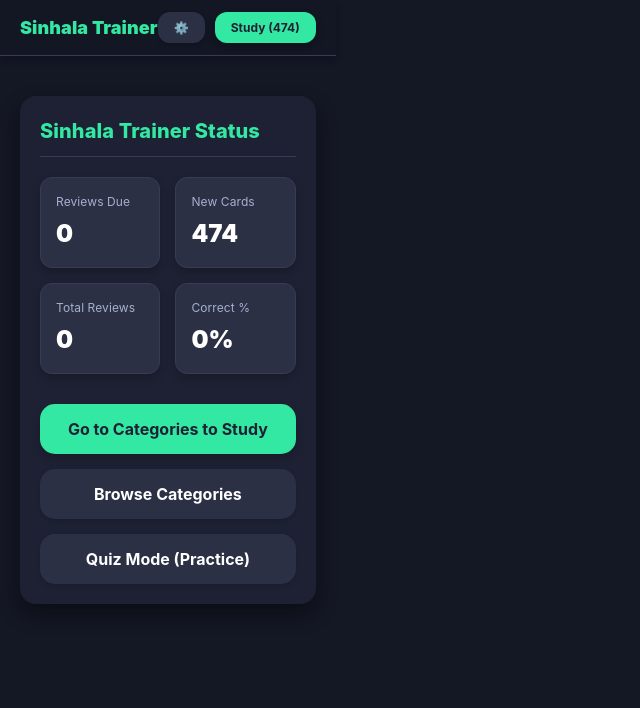
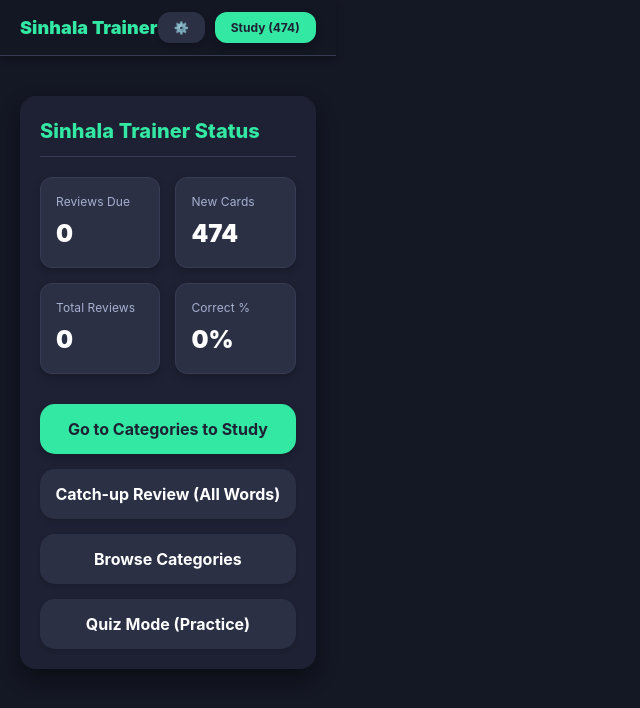
Before and after one commit to LxHeicho/sinhala-trainer, a React (Vite) app: page / in a window 1280 px wide. Shown: the top 708 px of the page, without its empty margins (0-640 px from the left). Built offline with nearby package versions, Linux system fonts and the light colour scheme.

Commit message:
added full review

```diff
--- a/src/App.tsx
+++ b/src/App.tsx
@@ -68,6 +68,12 @@ type Screen = {
 
 const MAX_NEW_CARDS_TO_LEARN = 5;
 const ANSWER_DELAY_MS = 800; // Delay for correct answer auto-advance/feedback
+
+// NEW CONSTANTS for Full Review Mode
+const WEAK_CARD_BATCH_SIZE = 20;
+const WEAK_CARD_MULTIPLIER = 3;
+const FULL_REVIEW_ID = "full-review-mode"; // Special ID for the new session type
+
 
 /* =======================
    Utilities
@@ -144,7 +150,7 @@ function calculateSM2(card: SRSCard, quality: 1 | 2 | 3 | 4) {
 }
 
 // Local Storage Keys
-const APP_STATE_KEY = "sinhalaTrainerAppState"; // Changed key for better isolation
+const APP_STATE_KEY = "sinhalaTrainerAppState";
 
 function loadAppState(): AppState {
   try {
@@ -435,13 +441,11 @@ function CategoryItem({
 ======================= */
 
 function App() {
-  // ⬅️ INITIALIZE STATE BY CALLING loadAppState FUNCTION
   const [state, setState] = useState<AppState>(loadAppState);
   const [screen, setScreen] = useState<Screen>({ key: "home", category: "" });
   const [session, setSession] = useState<Session | null>(null);
 
   // 1. Load and Save State
-  // ⬅️ USE useEffect TO SAVE STATE WHENEVER THE 'state' OBJECT CHANGES
   useEffect(() => {
     saveAppState(state);
   }, [state]);
@@ -511,7 +515,7 @@ function App() {
     navigate("home");
   }, [navigate]);
 
-  // 4. Session Start Logic (Unified Queue)
+  // 4. Session Start Logic (Category Unified Queue)
   const startSession = useCallback((categoryId: string) => {
     const categoryStats = allCategoryStats[categoryId];
     if (!categoryStats || (categoryStats.reviewsDue + categoryStats.newCards) === 0) return;
@@ -543,6 +547,72 @@ function App() {
 
     navigate("review", categoryId); // Start on the Quiz/Review screen
   }, [allCategoryStats, state.sessionSize, navigate]);
+
+  // NEW: Session Start Logic for Full Prioritized Review
+  const startFullReviewSession = useCallback(() => {
+
+    const today = new Date().getTime();
+
+    // 1. Separate all cards into queues (due/new/learned)
+    const dueCards: CardData[] = [];
+    const newCards: CardData[] = [];
+    const learnedCards: CardData[] = []; // Learned/In-progress cards that are NOT due
+
+    ALL_WORDS.forEach((word) => {
+        const srsCard = state.srs[word.id];
+
+        if (srsCard && srsCard.due <= today) {
+            dueCards.push(word);
+        } else if (!srsCard) {
+            newCards.push(word);
+        } else {
+            learnedCards.push(word);
+        }
+    });
+
+    // 2. Identify Weakest Cards (highest lapses) from all reviewed cards (due + learned)
+    const allReviewedCards = [...dueCards, ...learnedCards];
+
+    // Sort by lapses (descending)
+    allReviewedCards.sort((a, b) => {
+        const lapsesA = state.srs[a.id]?.lapses || 0;
+        const lapsesB = state.srs[b.id]?.lapses || 0;
+        return lapsesB - lapsesA; // Highest lapses first (weakest)
+    });
+
+    // Take the top N weakest cards
+    const weakestBatch = allReviewedCards.slice(0, WEAK_CARD_BATCH_SIZE);
+
+    // 3. Build the Master Study Queue
+    let studyQueue: CardData[] = [];
+
+    // A. All Due Cards (must be reviewed)
+    studyQueue.push(...shuffle(dueCards));
+
+    // B. Weakest Cards (multiplied for higher frequency)
+    for (let i = 0; i < WEAK_CARD_MULTIPLIER; i++) {
+        studyQueue.push(...shuffle(weakestBatch));
+    }
+
+    // C. A batch of New Cards (limit)
+    studyQueue.push(...shuffle(newCards).slice(0, MAX_NEW_CARDS_TO_LEARN));
+
+    // 4. Final Queue preparation
+    studyQueue = shuffle(studyQueue); // Final shuffle for variety
+    const totalCards = studyQueue.length;
+
+    if (totalCards === 0) return;
+
+    setSession({
+        studyQueue: studyQueue,
+        index: 0,
+        active: true,
+        totalCards: totalCards,
+        sessionCategory: FULL_REVIEW_ID, // Use the special ID
+    });
+
+    navigate("review", FULL_REVIEW_ID); // Navigate to review screen with special ID
+  }, [state.srs, navigate]);
 
   // 5. SRS Update and Index Movement Logic
   const handleCardComplete = useCallback((wordId: string, quality: 1 | 2 | 3 | 4, _isNewCard: boolean, isPractice: boolean = false) => {
@@ -610,6 +680,11 @@ function App() {
 
   const activeCategoryLabel = useMemo(() => {
     const categoryId = screen.category || session?.sessionCategory;
+
+    if (categoryId === FULL_REVIEW_ID) { // Handle the new full review mode
+        return "Full Review";
+    }
+
     if (!categoryId) return "All";
     const cat = ALL_CATEGORIES.find(c => c.id === categoryId);
     return cat ? cat.label : categoryId.charAt(0).toUpperCase() + categoryId.slice(1);
@@ -639,6 +714,14 @@ function App() {
                 disabled={totalReviewsDue + totalNewCards === 0}
               >
                 Go to Categories to Study
+              </button>
+              {/* NEW BUTTON FOR FULL REVIEW MODE */}
+              <button
+                className="memBtn large"
+                onClick={startFullReviewSession}
+                disabled={totalReviewsDue + totalNewCards === 0 && Object.keys(state.srs).length === 0}
+              >
+                Catch-up Review (All Words)
               </button>
               <button
                 className="memBtn large"
@@ -699,7 +782,13 @@ function App() {
         }
 
         const studyCard = session.studyQueue[session.index];
-        const studyVocabPool = categoryVocabPools[session.sessionCategory] || ALL_WORDS;
+        const isFullReview = session.sessionCategory === FULL_REVIEW_ID;
+
+        // Use ALL_WORDS for distractors in Full Review mode, otherwise use the category pool
+        const studyVocabPool = isFullReview
+            ? ALL_WORDS
+            : (categoryVocabPools[session.sessionCategory] || ALL_WORDS);
+
         const isNewCard = !state.srs[studyCard.id]; // Check if the card is a new card (has no SRS state)
 
         return (
```
